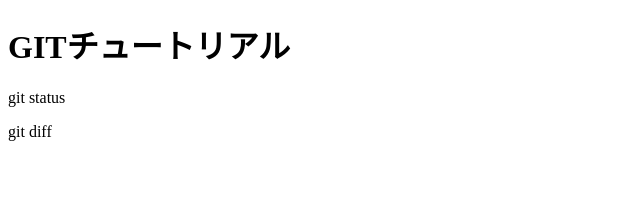
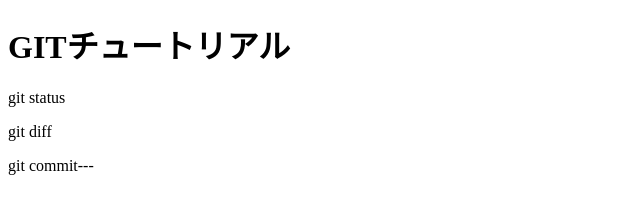
Before and after one commit to 1ssei112266/git_tutorial, a plain HTML site: page index.html in a window 1280 px wide. Shown: the full height of the page, 0-640 px from the left. Drawn offline with Linux system fonts and the light colour scheme.

Commit message:
git commit --- を追記

```diff
--- a/index.html
+++ b/index.html
@@ -10,5 +10,6 @@
     <p>git status</p>
     <p>git diff
     </p>
+    <p>git commit--- </p>
 </body>
 </html>
```
